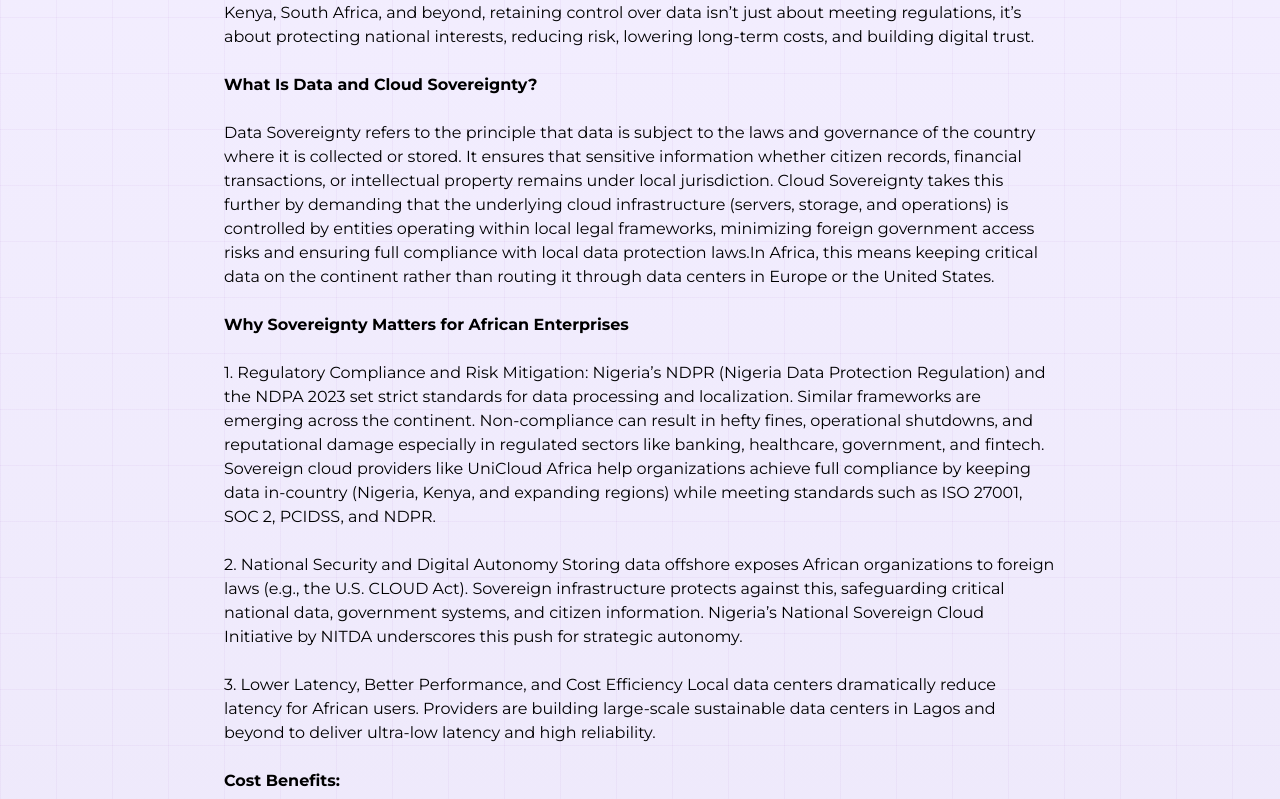
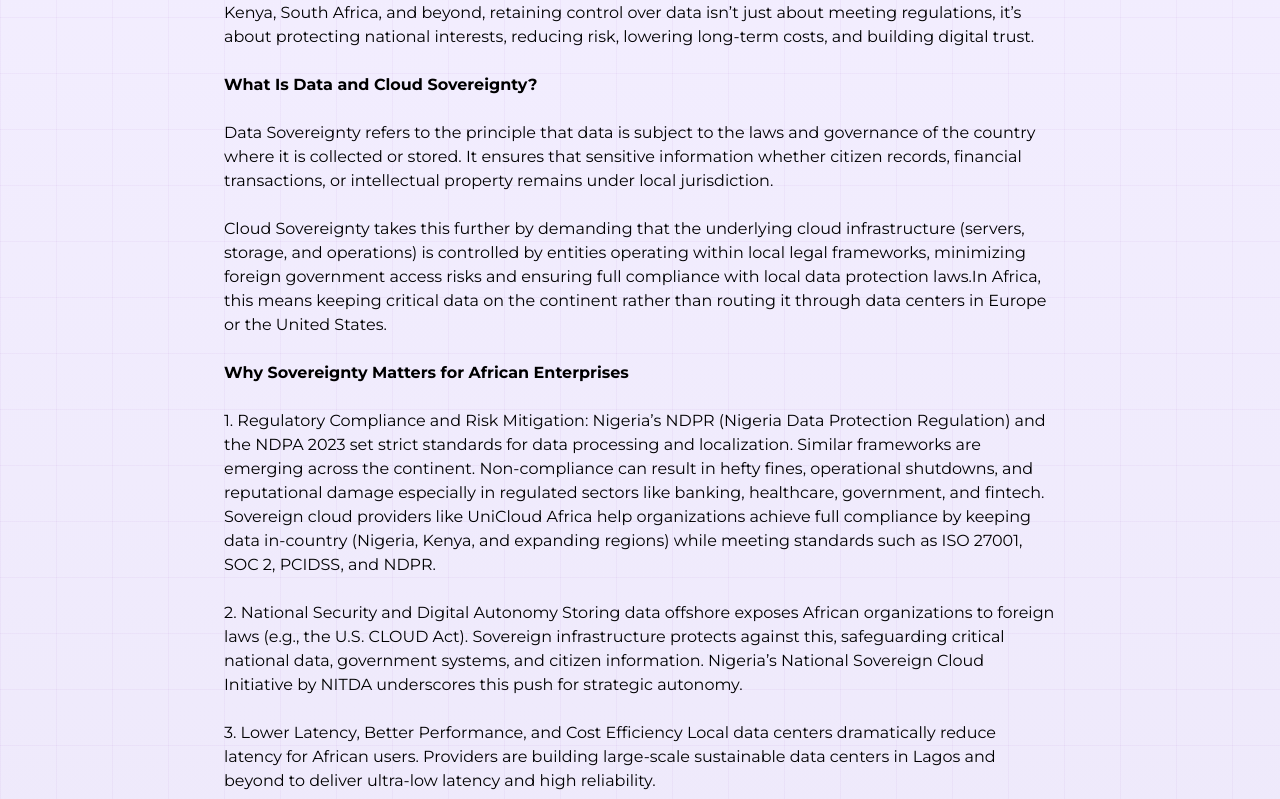
Before and after one commit to BpurpleHq/bpurplehq-web, a Next.js app: page /blog/1 in a window 1280 px wide. Shown: the part 1021-1820 px from the top of the page. Built offline with nearby package versions, Linux system fonts and the light colour scheme.

Commit message:
vercel tracking

```diff
--- a/app/layout.tsx
+++ b/app/layout.tsx
@@ -2,6 +2,7 @@
 import { Montserrat, Open_Sans, Syne, Inter } from "next/font/google";
 import { Footer, Navbar, Upcoming } from '@/components'
 import Head from 'next/head'
+import { Analytics } from "@vercel/analytics/next"
 
 const gtag = `https://www.googletagmanager.com/gtag/js?id=${process.env.GOOGLE_GA_ID}`;
 
@@ -48,6 +49,7 @@
           />
       </Head>
       <body className= {montserrat.className}>
+        <Analytics />
         <Navbar />
        {/*<Upcoming />*/}
 
--- a/lib/blog-data.ts
+++ b/lib/blog-data.ts
@@ -43,7 +43,9 @@
       </br>
       <h2><strong>  What Is Data and Cloud Sovereignty?  </strong></h2></br>
 
-   <p> Data Sovereignty refers to the principle that data is subject to the laws and governance of the country where it is collected or stored. It ensures that sensitive information whether citizen records, financial transactions, or intellectual property  remains under local jurisdiction. Cloud Sovereignty takes this further by demanding that the underlying cloud infrastructure (servers, storage, and operations) is controlled by entities operating within local legal frameworks, minimizing foreign government access risks and ensuring full compliance with local data protection laws.In Africa, this means keeping critical data on the continent rather than routing it through data centers in Europe or the United States.</p>
+   <p> Data Sovereignty refers to the principle that data is subject to the laws and governance of the country where it is collected or stored. It ensures that sensitive information whether citizen records, financial transactions, or intellectual property  remains under local jurisdiction.</p>
+   </br>
+   <p>Cloud Sovereignty takes this further by demanding that the underlying cloud infrastructure (servers, storage, and operations) is controlled by entities operating within local legal frameworks, minimizing foreign government access risks and ensuring full compliance with local data protection laws.In Africa, this means keeping critical data on the continent rather than routing it through data centers in Europe or the United States.</p>
       </br>
 
  <h2><strong>  Why Sovereignty Matters for African Enterprises </strong></h2></br>
--- a/package.json
+++ b/package.json
@@ -14,6 +14,7 @@
     "@types/node": "20.3.3",
     "@types/react": "18.2.14",
     "@types/react-dom": "18.2.6",
+    "@vercel/analytics": "^2.0.1",
     "aos": "^3.0.0-beta.6",
     "autoprefixer": "10.4.14",
     "embla-carousel-react": "^8.5.2",
```
Also changed, not shown: 1 other file (tests, documents, lock files or other folders).
